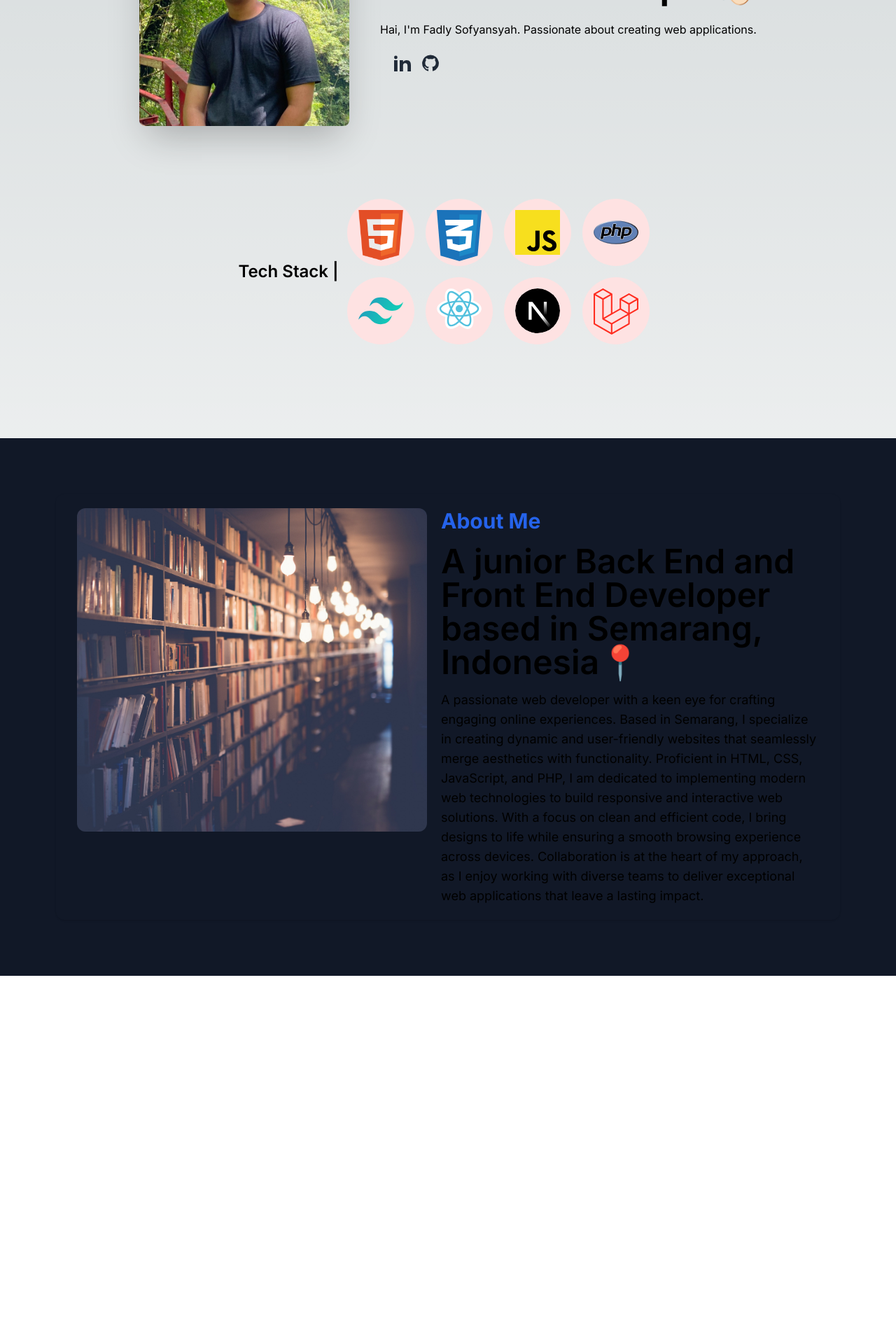
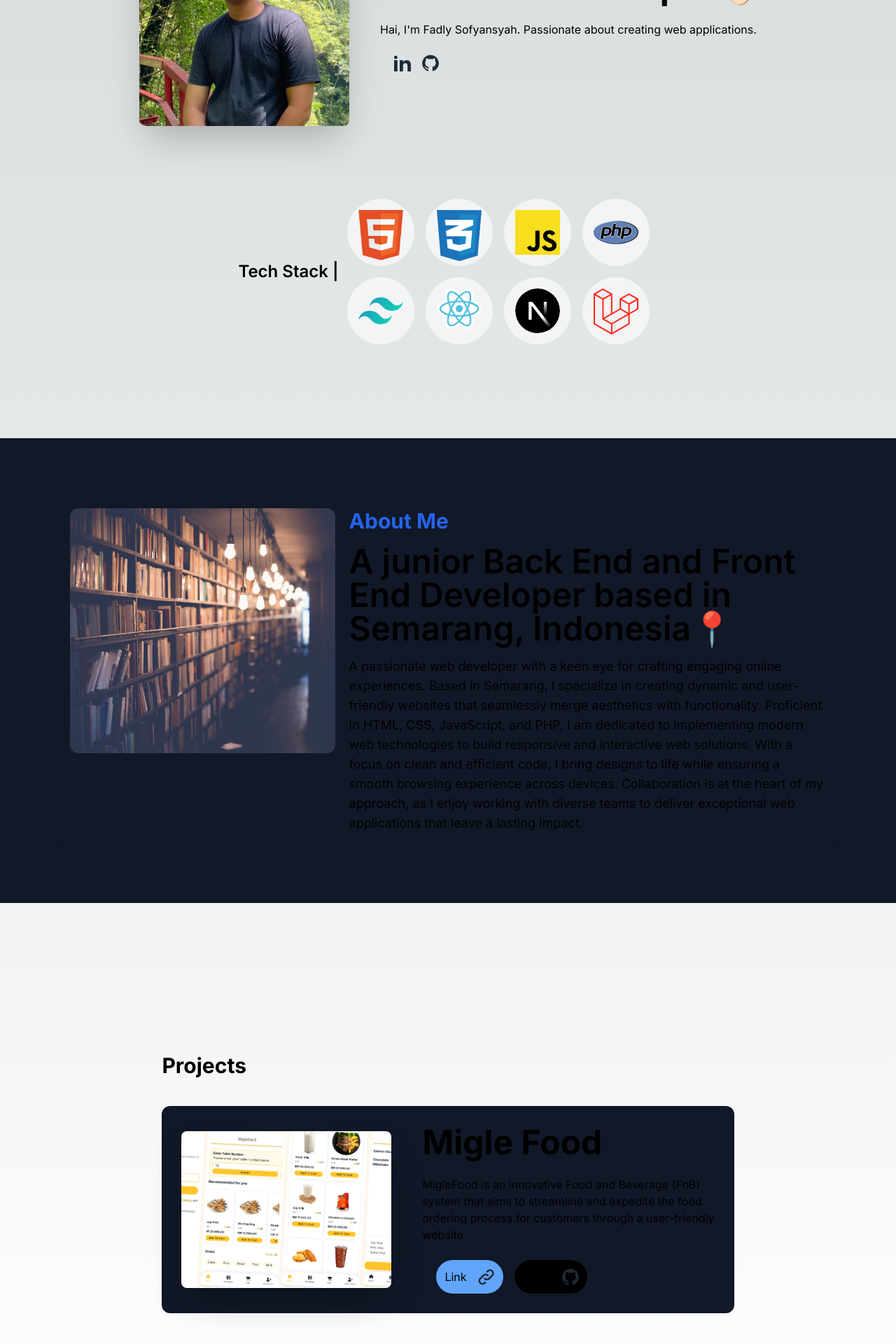
Before and after one commit to fadlyian/portfolio-nextjs, a Next.js app: page / in a window 1280 px wide. Shown: the part 242-2162 px from the top of the page at 70% size. Before the commit the page ends 1636 px from the top, so only its background shows below. Built offline with nearby package versions, Linux system fonts and the light colour scheme.

Commit message:
slicing page project

```diff
--- a/src/app/about.tsx
+++ /dev/null
@@ -1,7 +0,0 @@
-export default function About(){
-    return (
-        <section>
-
-        </section>
-    )
-}
--- a/src/app/about/page.tsx
+++ b/src/app/about/page.tsx
@@ -3,11 +3,11 @@ import Image from "next/image";
 export default function About() {
   return (
     <section className="flex justify-center min-h-1/2 bg-gray-900 p-10">
-      <div className="rounded-xl flex justify-center shadow m-10 p-5 gap-5">
+      <div className="rounded-xl flex flex-col md:flex-row justify-center shadow m-10 p-5 gap-5 ">
         <div className="">
           <Image src="/images/lib.jpg" width={500} height={500} alt="Movie" className="rounded-xl"/>
         </div>
-        <div className="w-1/2 flex flex-col justify-center gap-4">
+        <div className="w-5/6 flex flex-col justify-center gap-4 ">
           <h1 className="text-3xl font-bold text-blue-600">About Me</h1>
           <h2 className="card-title text-5xl">
             A junior Back End and Front End Developer based in Semarang,
--- a/src/app/page.tsx
+++ b/src/app/page.tsx
@@ -2,6 +2,7 @@
 import autoprefixer from "autoprefixer";
 import Image from "next/image";
 import About from "./about/page";
+import Project from "./project/page";
 
 export default function Home() {
   return (
@@ -69,42 +70,42 @@ export default function Home() {
           <div className="flex flex-col md:flex-row justify-center items-stretch p-10 m-10 ">
             <h1 className="text-2xl font-semibold self-center">Tech Stack |</h1>
             <div className="grid grid-cols-2 md:grid-cols-4 gap-4 m-3">
-              <div className="rounded-full flex justify-center bg-red-100 p-4">
+              <div className="rounded-full flex justify-center bg-gray-100 p-4">
                 <div className="relative h-16 w-16">
                   <img src="/icon/html.png" alt="laravel" className="object-cover w-full h-auto" />
                 </div>
               </div>
-              <div className="rounded-full flex justify-center bg-red-100 p-4">
+              <div className="rounded-full flex justify-center bg-gray-100 p-4">
                 <div className="relative h-16 w-16">
                   <img src="/icon/css.svg" alt="laravel" className="" />
                 </div>
               </div>
-              <div className="rounded-full flex justify-center bg-red-100 p-4">
+              <div className="rounded-full flex justify-center bg-gray-100 p-4">
                 <div className="relative h-16 w-16">
                   <img src="/icon/js.svg" alt="laravel" className="" />
                 </div>
               </div>
-              <div className="rounded-full flex justify-center bg-red-100 p-4">
+              <div className="rounded-full flex justify-center bg-gray-100 p-4">
                 <div className="relative h-16 w-16 flex justify-center">
                   <img src="/icon/php.svg" alt="laravel" className="" />
                 </div>
               </div>
-              <div className="rounded-full flex justify-center bg-red-100 p-4">
+              <div className="rounded-full flex justify-center bg-gray-100 p-4">
                 <div className="relative h-16 w-16 flex justify-center">
                   <img src="/icon/tailwind.svg" alt="laravel" className="" />
                 </div>
               </div>
-              <div className="rounded-full flex justify-center bg-red-100 p-4">
+              <div className="rounded-full flex justify-center bg-gray-100 p-4">
                 <div className="relative h-16 w-16">
                   <img src="/icon/react.svg" alt="laravel" className="" />
                 </div>
               </div>
-              <div className="rounded-full flex justify-center bg-red-100 p-4">
+              <div className="rounded-full flex justify-center bg-gray-100 p-4">
                 <div className="relative h-16 w-16">
                   <img src="/icon/next.svg" alt="laravel" className="" />
                 </div>
               </div>
-              <div className="rounded-full flex justify-center bg-red-100 p-4">
+              <div className="rounded-full flex justify-center bg-gray-100 p-4">
                 <div className="relative h-16 w-16">
                   <img src="/icon/laravel.svg" alt="laravel" className="" />
                 </div>
@@ -115,6 +116,10 @@ export default function Home() {
       </section>
 
       <About/>
+
+      <Project/>
+
+
     </>
   );
 }
--- /dev/null
+++ b/src/app/project/page.tsx
@@ -0,0 +1,80 @@
+import Image from "next/image";
+
+export default function Project() {
+  return (
+    <section className="flex justify-center items-center min-h-screen">
+      <div className="flex flex-col gap-5">
+        <h1 className="text-3xl font-bold text-white-600">Projects</h1>
+        <p></p>
+        <div className="flex justify-center flex-col lg:flex-row bg-gray-900 rounded-xl p-4">
+          <div className="m-3 flex">
+            <Image
+              src="/images/miglefood.png"
+              alt="profile"
+              width={300}
+              height={300}
+              className="max-w-sm rounded-lg shadow-2xl mx-auto lg:mx-0 self-center"
+            />
+          </div>
+          <div className="m-3 lg:ml-8 flex justify-center flex-col">
+            <h1 className="text-5xl font-bold">Migle Food </h1>
+            <p className="py-6 text-white-400/25">
+              MigleFood is an innovative Food and Beverage (FnB) <br />
+              system that aims to streamline and expedite the food <br />
+              ordering process for customers through a user-friendly
+              <br />
+              website
+            </p>
+            {/* <button className="btn btn-primary">Get Started</button> */}
+
+            <div className="flex flex-row px-5 space-x-4 ">
+              <a
+                href="https://miglefood.my.id/"
+                target="_blank"
+                className="flex flex-row gap-4 bg-blue-400 rounded-full p-3"
+              >
+                Link
+                <svg
+                  className="w-6 h-6 text-gray-800 dark:text-white"
+                  aria-hidden="true"
+                  xmlns="http://www.w3.org/2000/svg"
+                  fill="none"
+                  viewBox="0 0 19 19"
+                >
+                  <path
+                    stroke="currentColor"
+                    strokeLinecap="round"
+                    strokeLinejoin="round"
+                    strokeWidth="2"
+                    d="M11.013 7.962a3.519 3.519 0 0 0-4.975 0l-3.554 3.554a3.518 3.518 0 0 0 4.975 4.975l.461-.46m-.461-4.515a3.518 3.518 0 0 0 4.975 0l3.553-3.554a3.518 3.518 0 0 0-4.974-4.975L10.3 3.7"
+                  />
+                </svg>
+              </a>
+
+              <a
+                href="https://github.com/fadlyian/miglefood"
+                target="_blank"
+                className="flex flex-row gap-4 bg-black rounded-full p-3"
+              >
+                <p>Code </p>
+                <svg
+                  className="w-6 h-6 text-gray-800 dark:text-white"
+                  aria-hidden="true"
+                  xmlns="http://www.w3.org/2000/svg"
+                  fill="currentColor"
+                  viewBox="0 0 20 20"
+                >
+                  <path
+                    fill-rule="evenodd"
+                    d="M10 .333A9.911 9.911 0 0 0 6.866 19.65c.5.092.678-.215.678-.477 0-.237-.01-1.017-.014-1.845-2.757.6-3.338-1.169-3.338-1.169a2.627 2.627 0 0 0-1.1-1.451c-.9-.615.07-.6.07-.6a2.084 2.084 0 0 1 1.518 1.021 2.11 2.11 0 0 0 2.884.823c.044-.503.268-.973.63-1.325-2.2-.25-4.516-1.1-4.516-4.9A3.832 3.832 0 0 1 4.7 7.068a3.56 3.56 0 0 1 .095-2.623s.832-.266 2.726 1.016a9.409 9.409 0 0 1 4.962 0c1.89-1.282 2.717-1.016 2.717-1.016.366.83.402 1.768.1 2.623a3.827 3.827 0 0 1 1.02 2.659c0 3.807-2.319 4.644-4.525 4.889a2.366 2.366 0 0 1 .673 1.834c0 1.326-.012 2.394-.012 2.72 0 .263.18.572.681.475A9.911 9.911 0 0 0 10 .333Z"
+                    clip-rule="evenodd"
+                  />
+                </svg>
+              </a>
+            </div>
+          </div>
+        </div>
+      </div>
+    </section>
+  );
+}
```
Also changed, not shown: public/images/miglefood.png (added).
